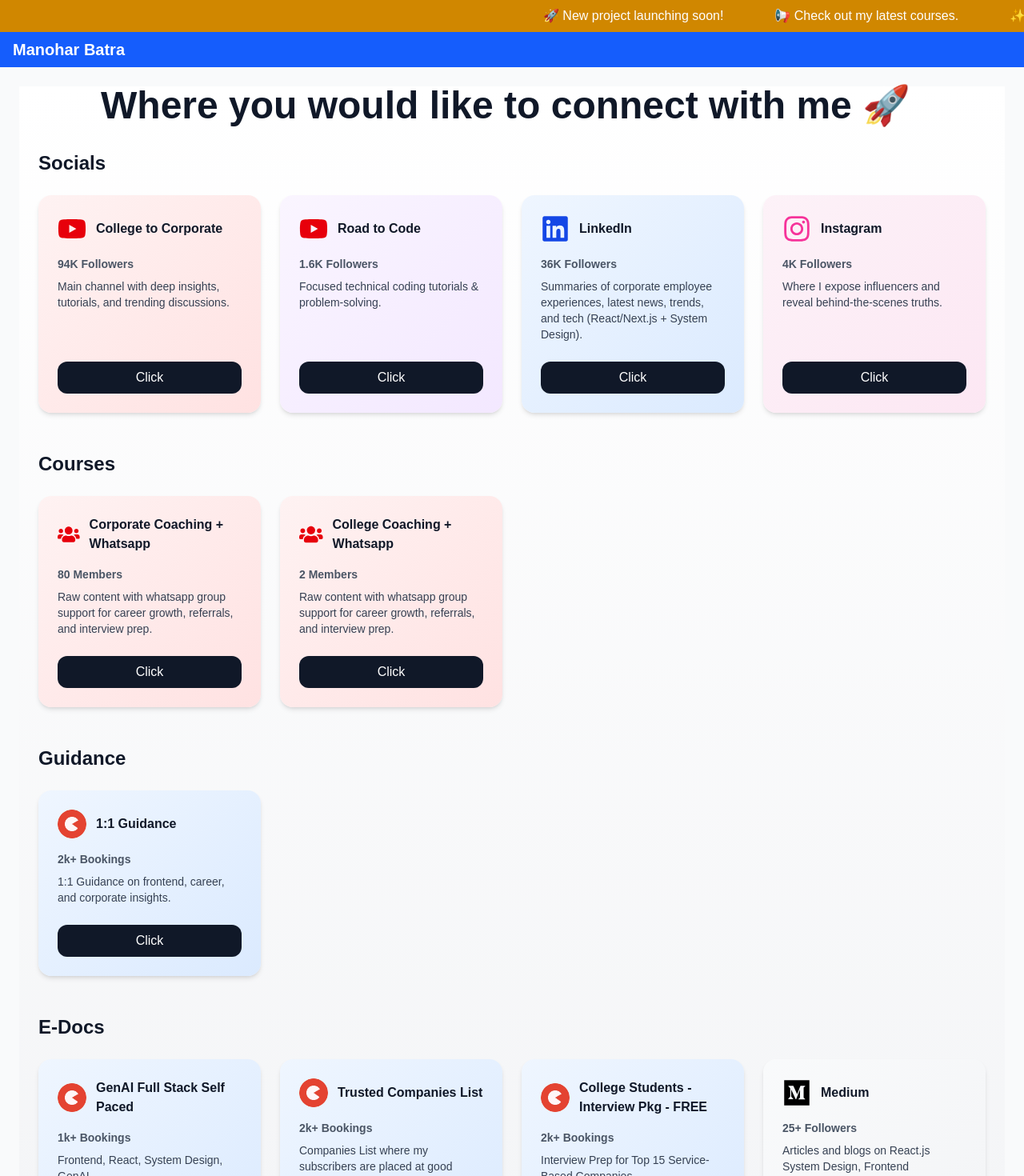
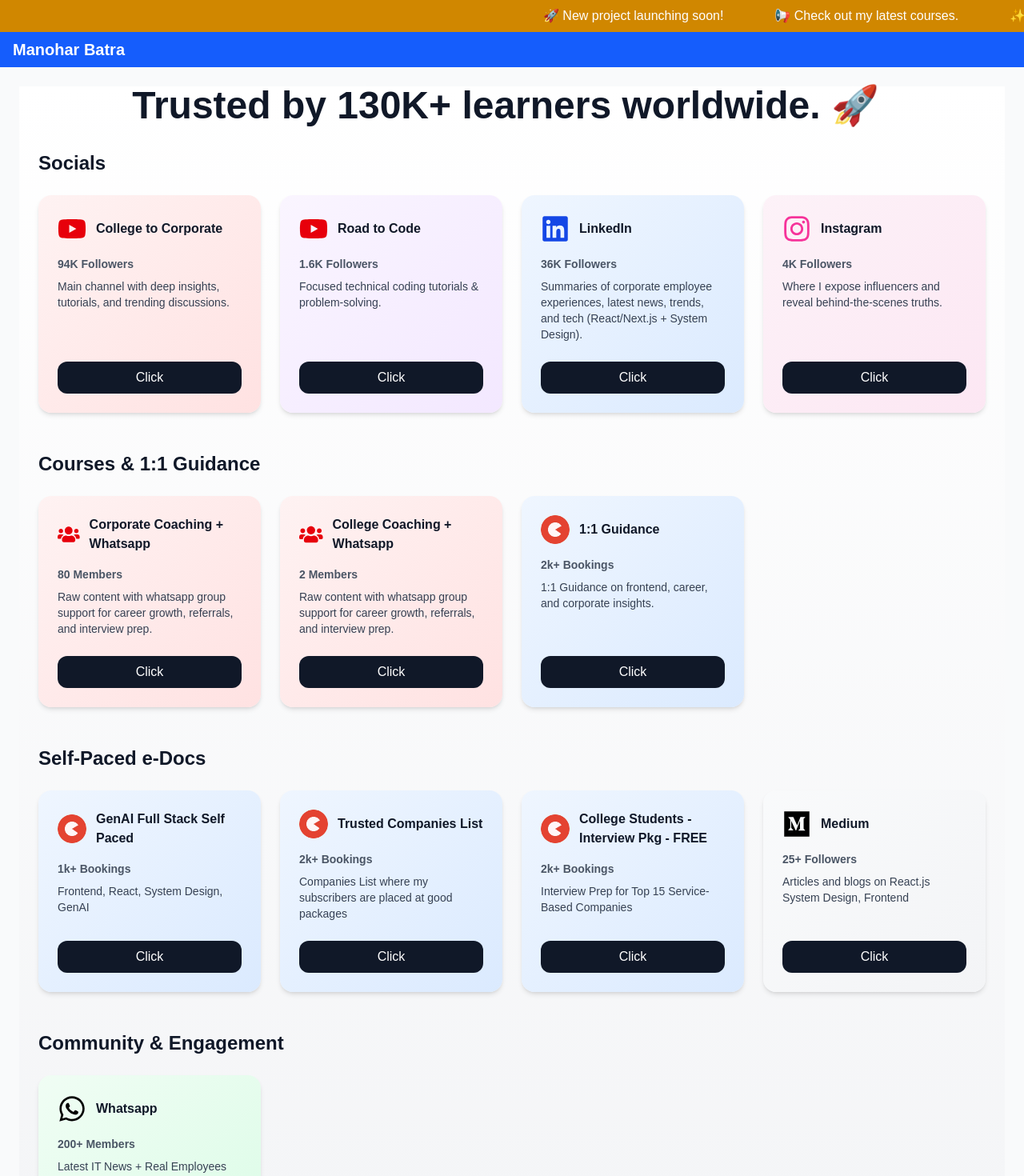
Before and after one commit to Akashgite1/mb-nextjs-website, a Next.js app: page / in a window 1280 px wide. Shown: the top 1470 px of the page at 80% size. Built offline with nearby package versions, Linux system fonts and the light colour scheme.

Commit message:
added new changes

```diff
--- a/src/components/platforms/Platforms.tsx
+++ b/src/components/platforms/Platforms.tsx
@@ -17,7 +17,7 @@
                     transition={{ duration: 0.6 }}
                     className='text-4xl md:text-5xl font-bold mb-4'
                 >
-                    Where you would like to connect with me 🚀
+                    Trusted by 130K+ learners worldwide. 🚀
                 </motion.h1>
             </header>
 
--- a/src/components/platforms/platformsData.tsx
+++ b/src/components/platforms/platformsData.tsx
@@ -3,6 +3,7 @@
     FaLinkedin,
     FaMedium,
     FaUsers,
+    FaWhatsapp,
     FaYoutube,
 } from "react-icons/fa"
 import { PlatformCategory } from "./types"
@@ -59,7 +60,7 @@
         ],
     },
     {
-        label: "Courses",
+        label: "Courses & 1:1 Guidance",
         items: [
             {
                 id: 1,
@@ -83,13 +84,8 @@
                 link: "https://collegetocorporate.akamai.net.in/new-courses/1-college-students-career-guide",
                 color: "from-red-50 to-red-100",
             },
-        ],
-    },
-    {
-        label: "Guidance",
-        items: [
             {
-                id: 1,
+                id: 3,
                 type: "image",
                 img: "/images/topmate.jpg",
                 title: "1:1 Guidance",
@@ -102,7 +98,7 @@
         ],
     },
     {
-        label: "E-Docs",
+        label: "Self-Paced e-Docs",
         items: [
             {
                 id: 1,
@@ -150,10 +146,20 @@
             // e-docs platforms
         ],
     },
-    // {
-    //     label: "Community Groups",
-    //     items: [
-    //         // community platforms
-    //     ],
-    // },
+    {
+        label: "Community & Engagement",
+        items: [
+            {
+                id: 1,
+                type: "component",
+                icon: <FaWhatsapp className='text-black text-4xl' />,
+                title: "Whatsapp",
+                followers: "200+ Members",
+                description:
+                    "Latest IT News + Real Employees Experiences",
+                link: "https://chat.whatsapp.com/LfsYDSr4rBL3TA8Y11Vc4V",
+                color: "from-green-50 to-green-100",
+            },
+        ],
+    },
 ]
```
